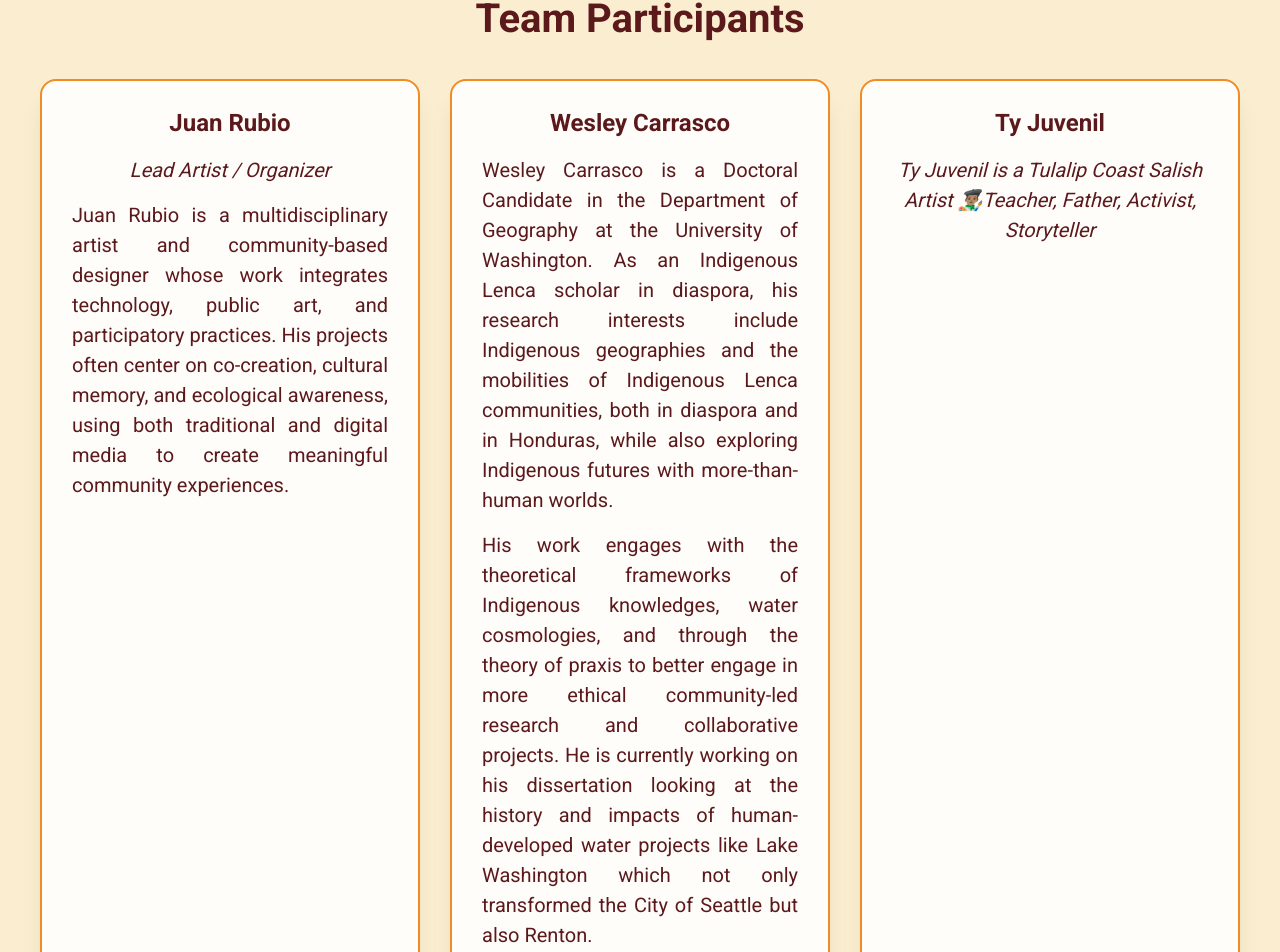
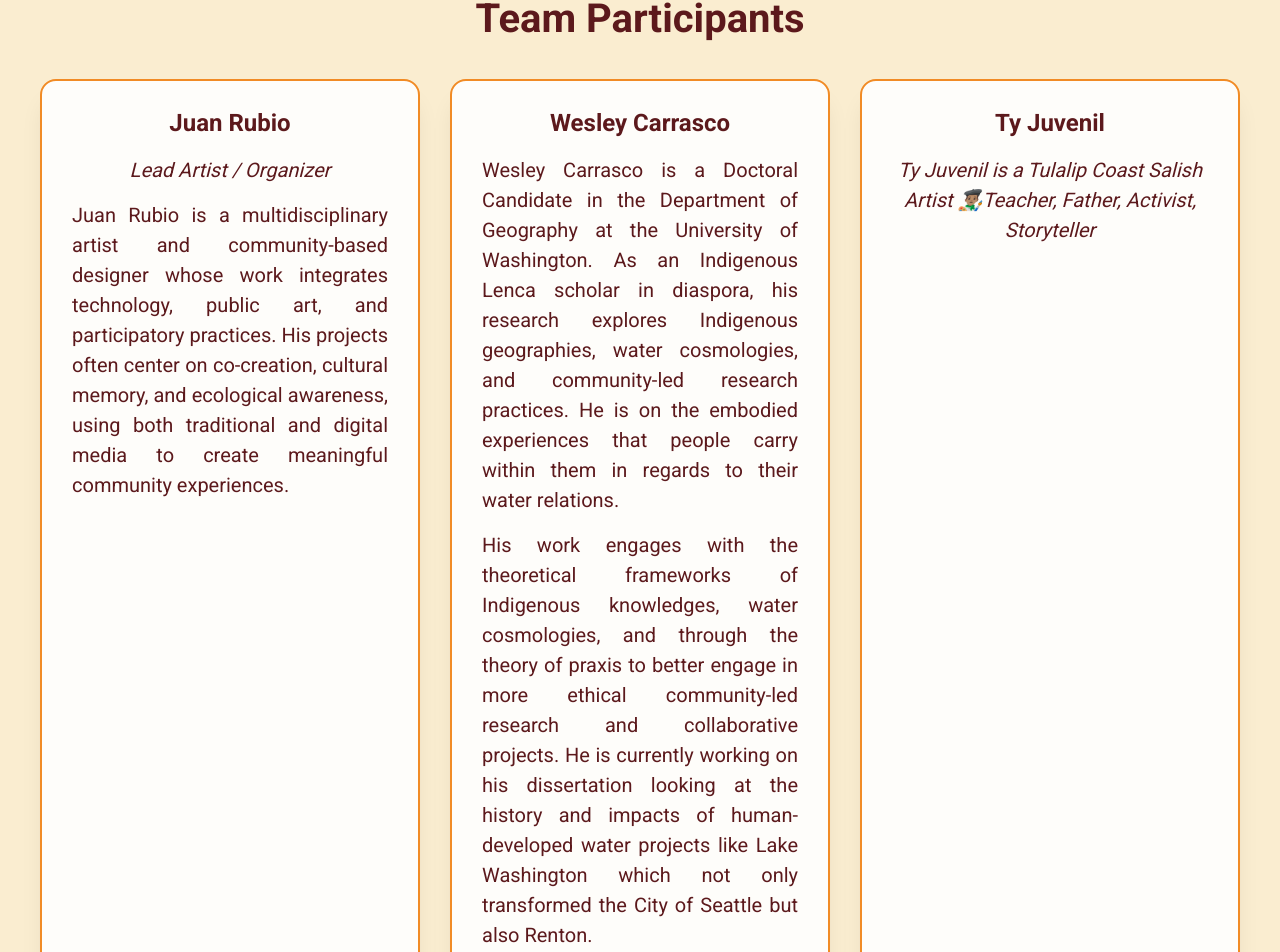
Before and after one commit to rubioj/jr-learning, a React (Vite) app: page /currents-of-care-desktop in a window 1280 px wide. Shown: the part 3821-4773 px from the top of the page. Built offline with nearby package versions, Linux system fonts and the light colour scheme; a web font is replaced by a local one.

Commit message:
Change bios

```diff
--- a/src/pages/CurrentsOfCarePage.jsx
+++ b/src/pages/CurrentsOfCarePage.jsx
@@ -589,7 +589,9 @@ const CurrentsOfCarePage = () => {
                   textAlign: 'justify'
                 }}>
                   <p style={{ marginBottom: '15px' }}>
-                    Wesley Carrasco is a Doctoral Candidate in the Department of Geography at the University of Washington. As an Indigenous Lenca scholar in diaspora, his research interests include Indigenous geographies and the mobilities of Indigenous Lenca communities, both in diaspora and in Honduras, while also exploring Indigenous futures with more-than-human worlds.
+                  Wesley Carrasco is a Doctoral Candidate in the Department of Geography at the University of Washington. As an Indigenous Lenca scholar in diaspora, his research explores Indigenous geographies, water cosmologies, and community-led research practices. He is on the embodied experiences that people carry within them in regards to their water relations.
+
+
                   </p>
                   <p style={{ marginBottom: '15px' }}>
                     His work engages with the theoretical frameworks of Indigenous knowledges, water cosmologies, and through the theory of praxis to better engage in more ethical community-led research and collaborative projects. He is currently working on his dissertation looking at the history and impacts of human-developed water projects like Lake Washington which not only transformed the City of Seattle but also Renton.
```
Also changed, not shown: 13 other files (tests, documents, lock files or other folders).
